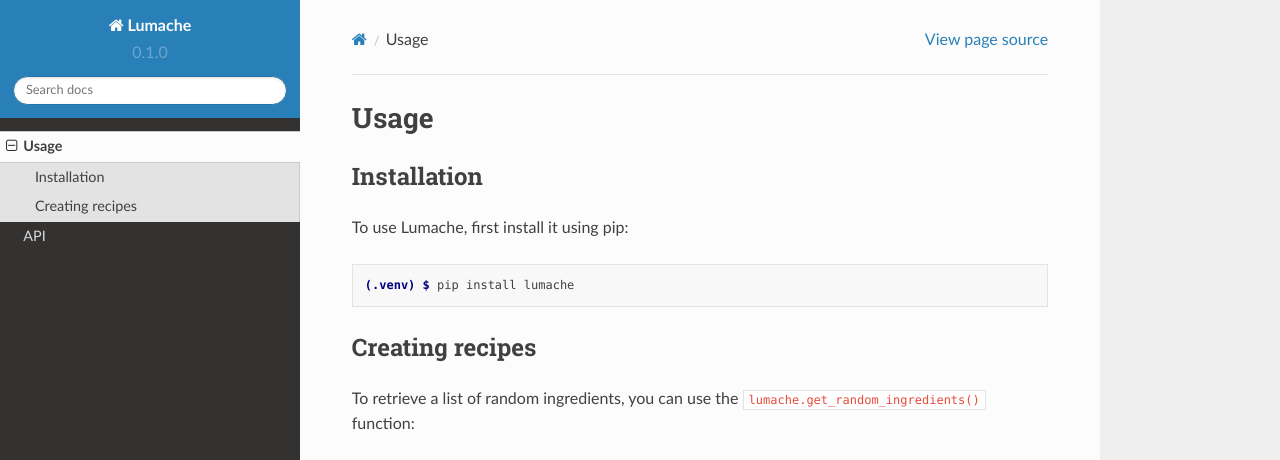
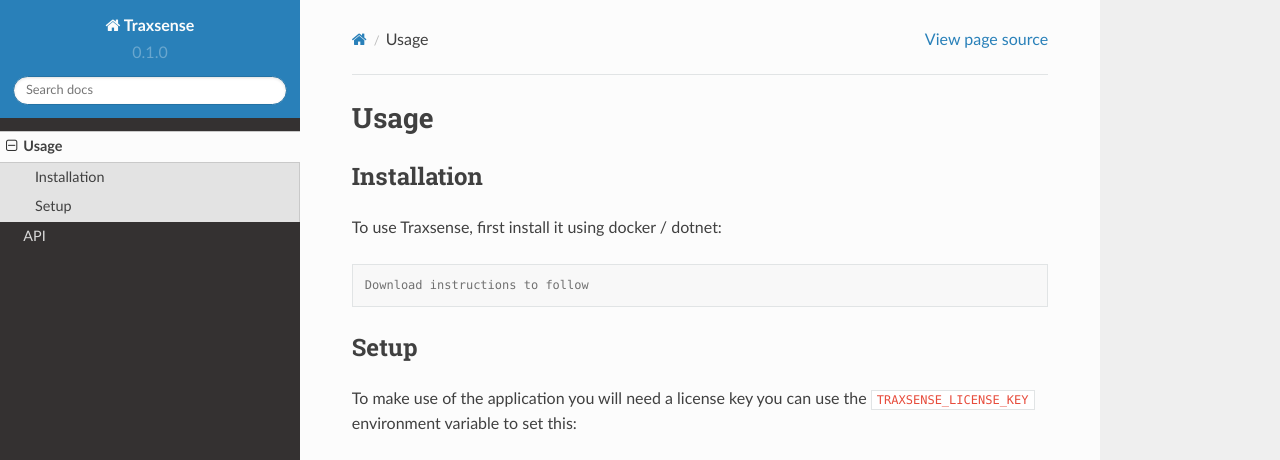
Before and after one commit to readthedocs/tutorial-template, a Sphinx documentation site: the page built from docs/source/usage.rst, in a window 1280 px wide and 1095 px high. Shown: the top 460 px of the window. Built offline with Sphinx 7.4.7 and the Read the Docs theme 2.0.0, drawn with Linux system fonts in a browser that asks for light colours; some of the changed text lies outside the part shown; grey boxes are pictures that could not be loaded.

Commit message:
Base docs

```diff
--- a/docs/source/api.rst
+++ b/docs/source/api.rst
@@ -4,4 +4,4 @@
 .. autosummary::
    :toctree: generated
 
-   lumache
+   traxsense
--- a/docs/source/conf.py
+++ b/docs/source/conf.py
@@ -2,9 +2,9 @@
 
 # -- Project information
 
-project = 'Lumache'
-copyright = '2021, Graziella'
-author = 'Graziella'
+project = 'Traxsense'
+copyright = '2022, Bluerain Tech'
+author = 'Bluerain Tech'
 
 release = '0.1'
 version = '0.1.0'
--- a/docs/source/usage.rst
+++ b/docs/source/usage.rst
@@ -6,28 +6,18 @@
 Installation
 ------------
 
-To use Lumache, first install it using pip:
+To use Traxsense, first install it using docker / dotnet:
 
 .. code-block:: console
 
-   (.venv) $ pip install lumache
+   Download instructions to follow
 
-Creating recipes
+Setup
 ----------------
 
-To retrieve a list of random ingredients,
-you can use the ``lumache.get_random_ingredients()`` function:
+To make use of the application you will need a license key
+you can use the ``TRAXSENSE_LICENSE_KEY`` environment variable to set this:
 
-.. autofunction:: lumache.get_random_ingredients
+.. autofunction:: TRAXSENSE_LICENSE_KEY
 
-The ``kind`` parameter should be either ``"meat"``, ``"fish"``,
-or ``"veggies"``. Otherwise, :py:func:`lumache.get_random_ingredients`
-will raise an exception.
-
-.. autoexception:: lumache.InvalidKindError
-
-For example:
-
->>> import lumache
->>> lumache.get_random_ingredients()
-['shells', 'gorgonzola', 'parsley']
+.. autoexception:: TRAXSENSE_LICENSE_KEY
```
Also changed, not shown: docs/source/index.rst (+3 -5 lines).
